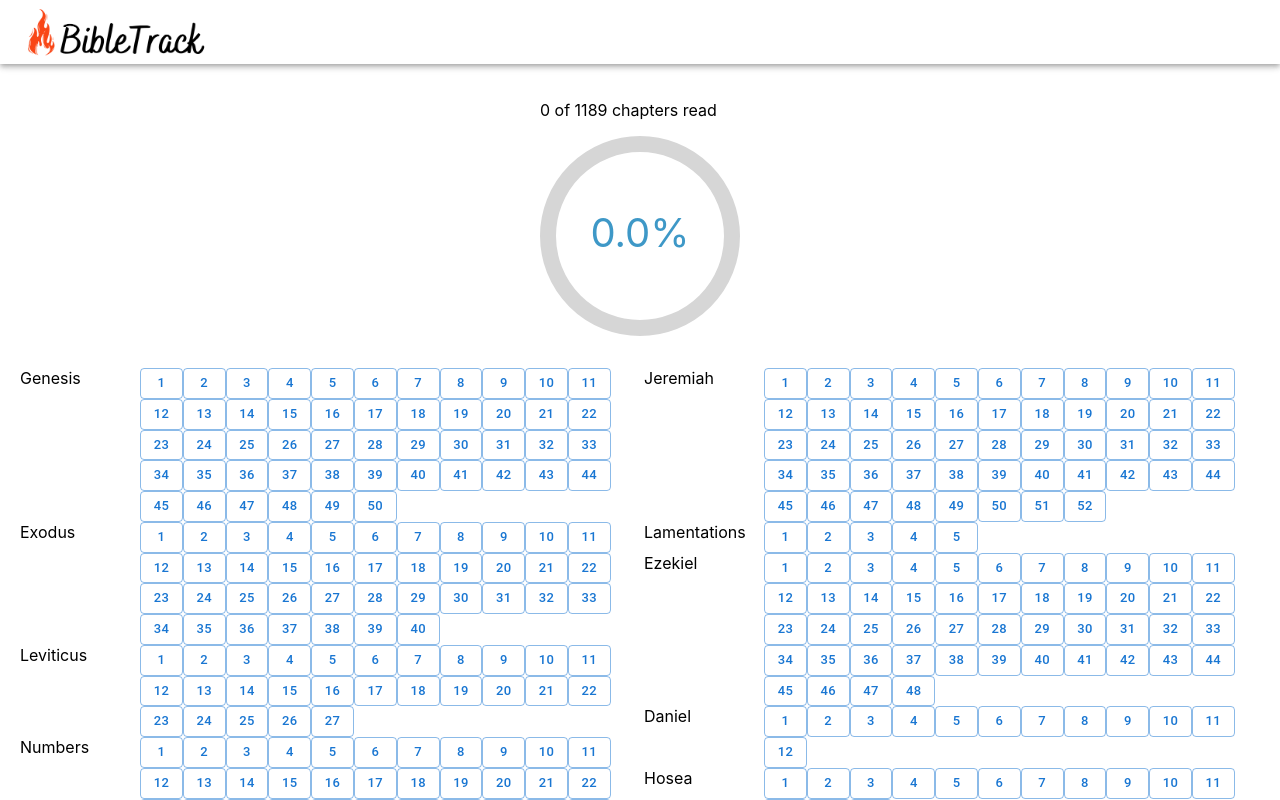
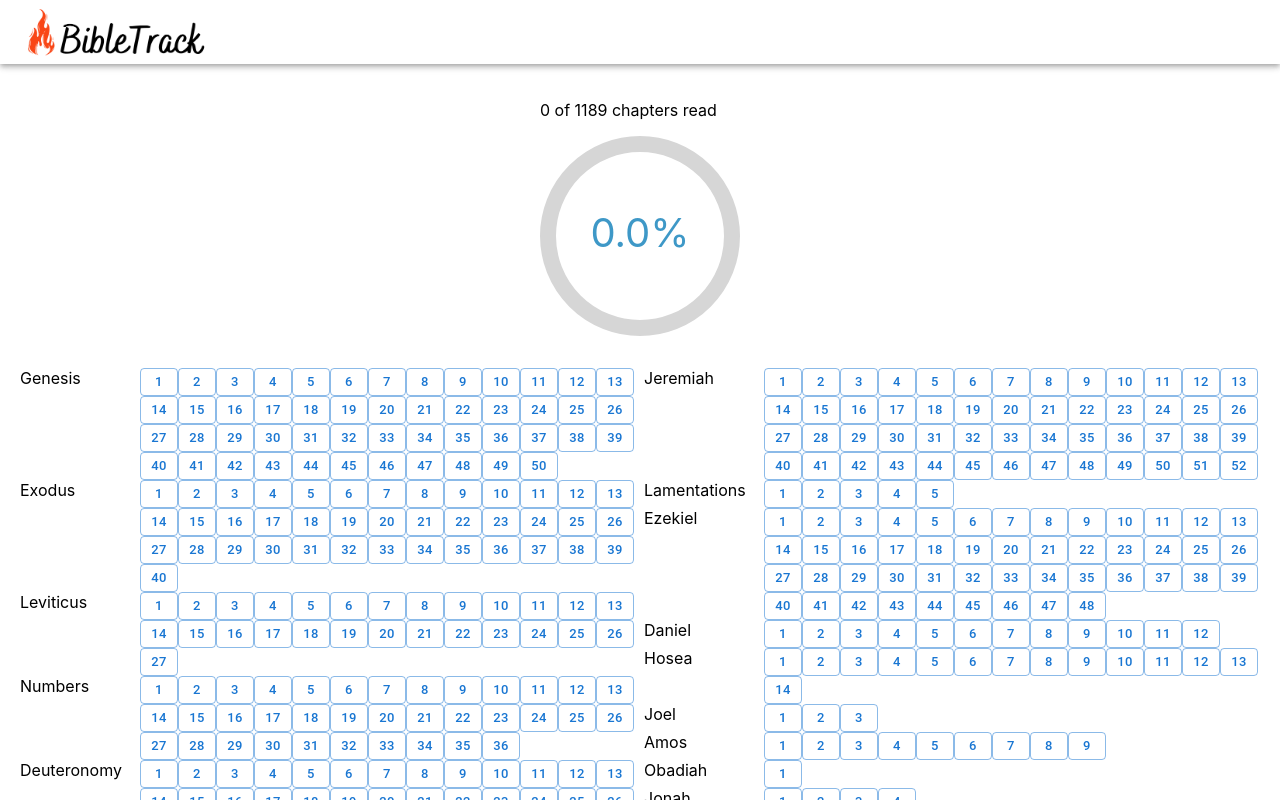
Before and after one commit to wordtovictory/wordtovictory.github.io, a React (Create React App) app: page / in a window 1280 px wide. Shown: the top 800 px of the page. Built offline with nearby package versions, Linux system fonts and the light colour scheme.

Commit message:
Fixed chapter buttons size.

```diff
--- a/src/App.js
+++ b/src/App.js
@@ -11,7 +11,7 @@ function App() {
         <Box sx={{
             padding: '20px',
             margin: 'auto',
-            maxWidth: '2000px'
+            maxWidth: '1800px'
         }}>
             <Dashboard/>
         </Box>
--- a/src/dashboard/BookRecord.js
+++ b/src/dashboard/BookRecord.js
@@ -49,7 +49,10 @@ export default function BookRecord(props) {
                           disableElevation
                           value={chapterKey}
                           sx={{
-                              minWidth: 42.81,
+                              minWidth: 38,
+                              maxWidth: 38,
+                              minHeight: 28,
+                              maxHeight: 28,
                           }}
                           onClick={toggleRead}>{chapterNum}</Button>
                   }
```
